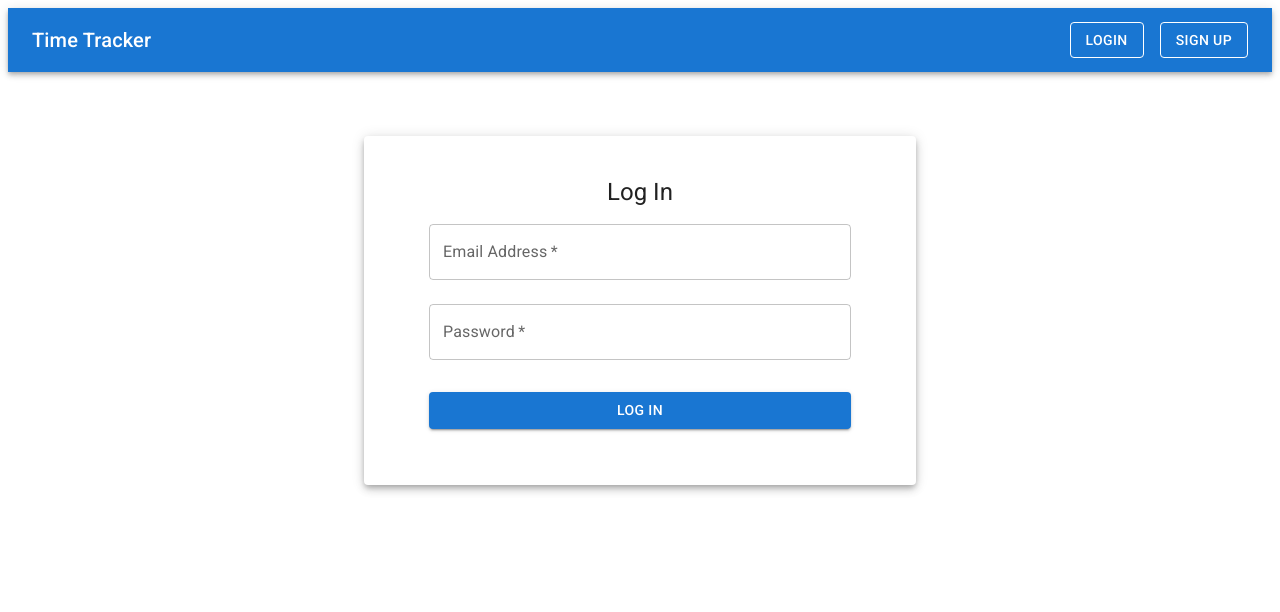
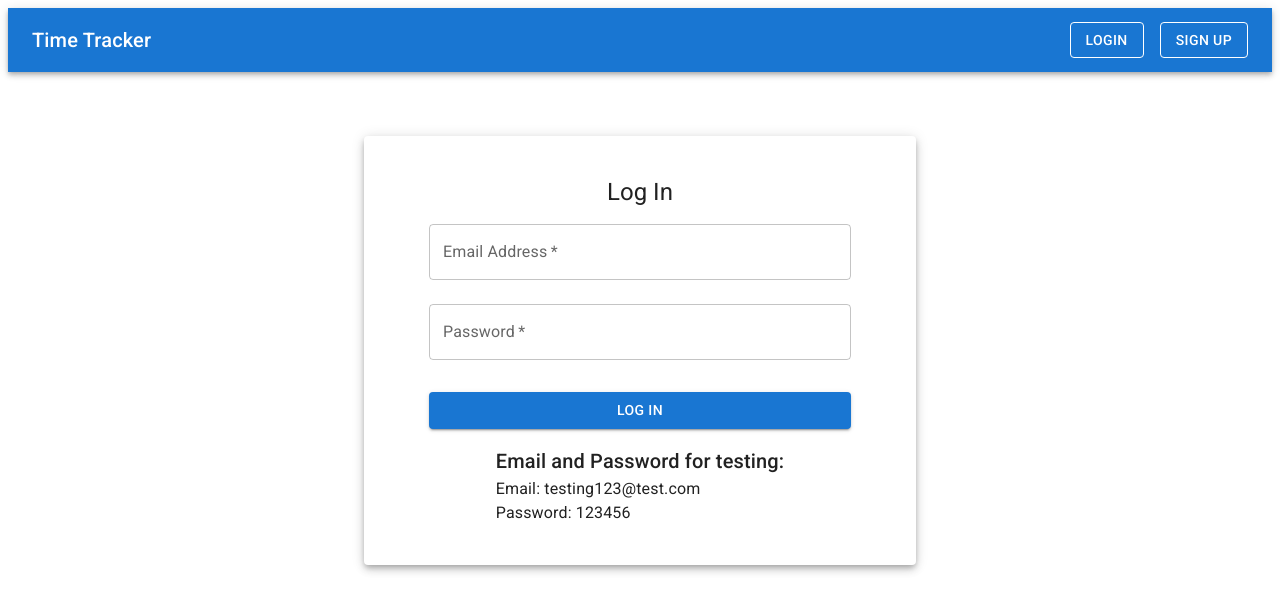
Before and after one commit to khunhour/time-tracker, a React (Create React App) app: page / in a window 1280 px wide. Shown: the top 612 px of the page. Built offline with nearby package versions, Linux system fonts and the light colour scheme; no server answers.

Commit message:
added a testing email and password

```diff
--- a/src/component/Form.tsx
+++ b/src/component/Form.tsx
@@ -82,6 +82,13 @@ const Form: React.FC<Props> = ({
 							{text}
 						</Button>
 					</Box>
+					<div>
+						<Typography variant="h6">
+							Email and Password for testing:
+						</Typography>
+						<Typography>Email: testing123@test.com</Typography>
+						<Typography>Password: 123456</Typography>
+					</div>
 				</Box>
 			</Paper>
 		</Container>
```
